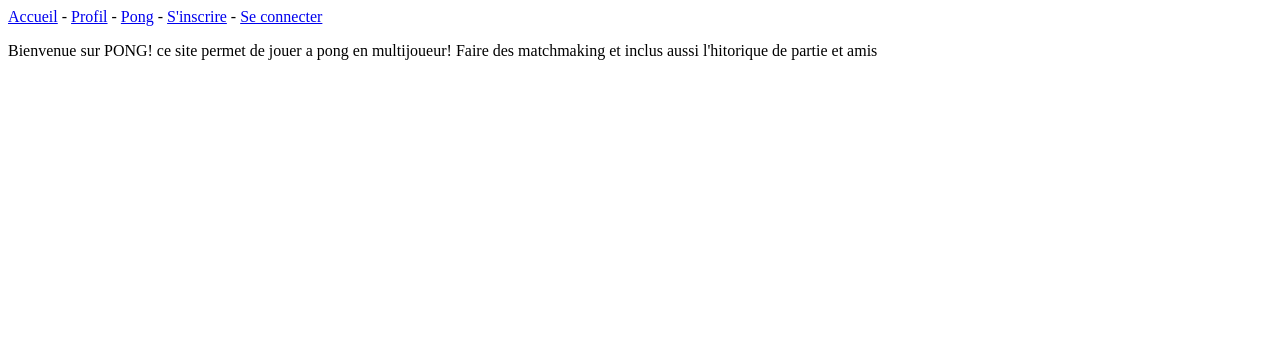
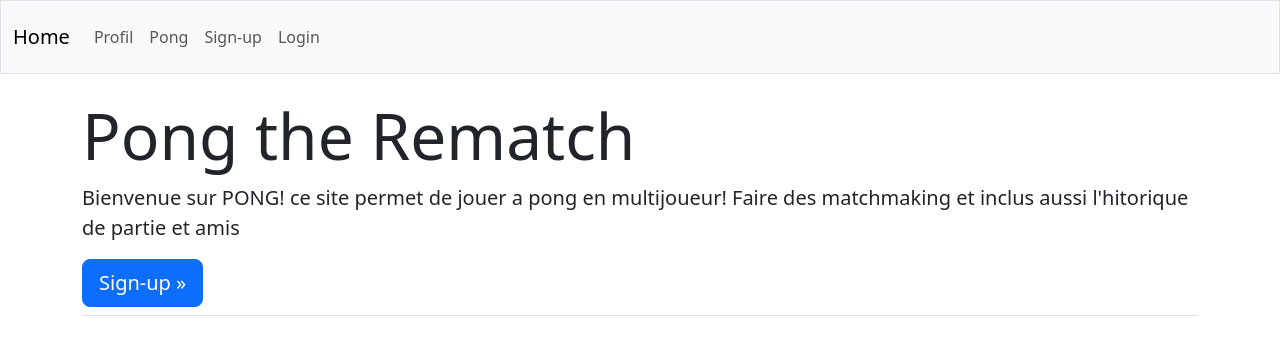
Before and after one commit to Lamizana/tuto_transcandance, a Django app: page / in a window 1280 px wide. Shown: the top 355 px of the page. Run offline with Django 5.2, Linux system fonts and the light colour scheme; parts of the project's set-up code (start-up, migrations or seed data) failed here and were passed over; some libraries are stand-ins or nearby versions.

Commit message:
rajout Bootsrap

```diff
--- a/transe_1_juin/apps/pong/templates/pong/base.html
+++ b/transe_1_juin/apps/pong/templates/pong/base.html
@@ -1,22 +1,86 @@
 {% load static %}
+{% load django_bootstrap5 %}
 
-<p>
-    <a href="{% url 'pong:index' %}">Accueil</a> -
-    <a href="{% url 'pong:profil' %}">Profil</a> -
-    <a href="{% url 'pong:pong' %}">Pong</a> -
-    {% if user.is_authenticated %}
-        Bonjour {{ user.username }}.
-        <form method="post" action="{% url 'utilisateurs:logout' %}">
-            {% csrf_token %}
-            <button name="submit">Déconnexion</button>
-        </form>
+<!doctype html>
+<html lang="en">
+    <head>
+        <meta charset="utf-8">
+        <meta name="viewport" content="width=device-width,
+        initial-scale=1, shrink-to-fit=no">
+        <title>Pong, the Rematch</title>
 
-    {% else %}
-        <a href="{% url 'utilisateurs:register' %}">S'inscrire</a> -
-        <a href="{% url 'utilisateurs:login' %}">Se connecter</a>
-    {% endif %}
+        {% bootstrap_css %}
+        {% bootstrap_javascript %}
+    </head>
 
-</p>
 
-{% block content %}{% endblock content %}
-<script src="{% static 'pong.js' %}"></script>
+    <body>
+        <!-- Section de page reservee au lien de navigation. -->
+        <nav class="navbar navbar-expand-md navbar-light bg-light
+            mb-4 border">
+
+           <!-- Liste tous les liens dans la barre de navigation. -->
+           <nav class="navbar navbar-expand-lg navbar-light bg-light">
+
+                <div class="container-fluid">
+                    <!-- Lien vers la page d'accueil en haut a gauche. -->
+                    <a class="navbar-brand" href="{% url 'pong:index' %}        ">Home</a>
+
+                    <!-- Affiche un boutton si ecran trop petit. -->
+                    <button class="navbar-toggler" type="button" data-bs-toggle="collapse" data-bs-target="#navbarNavAltMarkup" aria-controls="navbarNavAltMarkup" aria-expanded="false" aria-label="Toggle navigation">
+                    <span class="navbar-toggler-icon"></span>
+                    </button>
+
+                    <!-- liens compris dans le bouton. -->
+                    <div class="collapse navbar-collapse"       id="navbarNavAltMarkup">
+                        <!-- Lien profil. -->
+                        <ul class="navbar-nav mr-auto">
+                            <li class="nav-item">
+                                <a class="nav-link" href="{% url 'pong:profil' %}">Profil</a>
+                            </li>
+                        </ul>
+                        <!-- Lien Pong. -->
+                        <ul class="navbar-nav mr-auto">
+                            <li class="nav-item">
+                                <a class="nav-link" href="{% url 'pong:pong' %}
+                                ">Pong</a>
+                            </li>
+                        </ul>
+                        <!-- si Utilsateur connecté. -->
+                        <ul class="navbar-nav ml-auto">
+                        {% if user.is_authenticated %}
+                            <!-- Lien deconnexion. -->
+                            <li class="nav-item">
+                                <a class="nav-link" href="{% url 'utilisateurs:logout' %}">Logout</a>
+                            </li>
+
+                        {% else %}
+                            <!-- Lien inscription. -->
+                            <li class="nav-item">
+                                <a class="nav-link" href="{% url            'utilisateurs:register' %}">Sign-up</a>
+                            </li>
+                            <!-- Lien connexion. -->
+                            <li class="nav-item">
+                                <a class="nav-link" href="{% url 'utilisateurs:login' %}">Login</a>
+                            </li>
+                        {% endif %}
+                    </div>
+                </div>
+            </nav>
+        </nav>
+
+        <!-- Définit la zone principale de la page. -->
+        <main role="main" class="container">
+            <div class="pb-2 mb-2 border-bottom">
+                {% block page_header %}{% endblock page_header %}
+            </div>
+            <div>
+                {% block content %}{% endblock content %}
+            </div>
+        </main>
+
+    </body>
+
+    <script src="{% static 'pong.js' %}"></script>
+
+</html>
--- a/transe_1_juin/apps/pong/templates/pong/index.html
+++ b/transe_1_juin/apps/pong/templates/pong/index.html
@@ -1,12 +1,21 @@
 {% extends "pong/base.html" %}
 
-<p>PONG the Rematch</p>
+{% block page_header %}
 
-{% block content %}
+    <div class="jumbotron">
+        <h1 class="display-3">Pong the Rematch</h1>
 
-    <p>
-        Bienvenue sur PONG! ce site permet de jouer a pong en multijoueur!
-        Faire des matchmaking et inclus aussi l'hitorique de partie et amis
-    </p>
+        <p class="lead">
+            Bienvenue sur PONG! ce site permet de jouer a pong en multijoueur!
+            Faire des matchmaking et inclus aussi l'hitorique de partie et amis
+        </p>
 
-{% endblock content %}
+        {% if user.is_authenticated %}
+            <p>Content de vous revoir {{ user.username }} !</p>
+        {% else %}
+            <a class="btn btn-lg btn-primary" href="{% url 'utilisateurs:
+                register' %}" role="button">Sign-up &raquo;</a>
+        {% endif %}
+    </div>
+
+{% endblock page_header %}
--- a/transe_1_juin/apps/pong/views.py
+++ b/transe_1_juin/apps/pong/views.py
@@ -3,6 +3,7 @@ from .models                        import Player
 from .forms                         import PlayerForm
 from django.contrib.auth.decorators import login_required
 from django.contrib.auth.models     import User
+from django.http                    import Http404
 
 # Create your views here.
 def index(request):
@@ -18,7 +19,6 @@ def profil(request):
     profil = Player.objects.get(owner=request.user)
     players = Player.objects.all()
     context = {'profil': profil, 'players': players}
-
     return render(request, 'pong/profil.html', context)
 
 
--- a/transe_1_juin/apps/requirements.txt
+++ b/transe_1_juin/apps/requirements.txt
@@ -4,3 +4,4 @@ pillow==10.3.0
 sqlparse==0.5.0
 typing_extensions==4.11.0
 psycopg2-binary==2.9.6
+django-bootstrap5==24.2
--- a/transe_1_juin/apps/utilisateurs/templates/registration/logged_out.html
+++ b/transe_1_juin/apps/utilisateurs/templates/registration/logged_out.html
@@ -1,4 +1,9 @@
 {% extends "pong/base.html" %}
+{% load django_bootstrap5 %}
+
+{% block page_header %}
+    <h2>Deconnexion.</h2>
+{% endblock page_header %}
 
 {% block content %}
     <p>Vous avez été déconnecté. Merci de votre visite !</p>
--- a/transe_1_juin/apps/utilisateurs/views.py
+++ b/transe_1_juin/apps/utilisateurs/views.py
@@ -1,6 +1,7 @@
 from django.shortcuts           import render, redirect
 from django.contrib.auth        import login
 from django.contrib.auth.forms  import UserCreationForm
+
 
 
 # Create your views here.
--- a/transe_1_juin/apps/website/settings.py
+++ b/transe_1_juin/apps/website/settings.py
@@ -38,6 +38,9 @@ INSTALLED_APPS = [
     # Nos applications.
     'pong',
     'utilisateurs',
+
+    # Applications tierces.
+    'django_bootstrap5',
 
     # Application par default.
     'django.contrib.admin',
```
Also changed, not shown: transe_1_juin/apps/pong/templates/pong/new_profil.html (+3 -7 lines), transe_1_juin/apps/utilisateurs/templates/registration/login.html (+7 -9 lines), transe_1_juin/apps/utilisateurs/templates/registration/register.html (+7 -3 lines), 1 other file.
